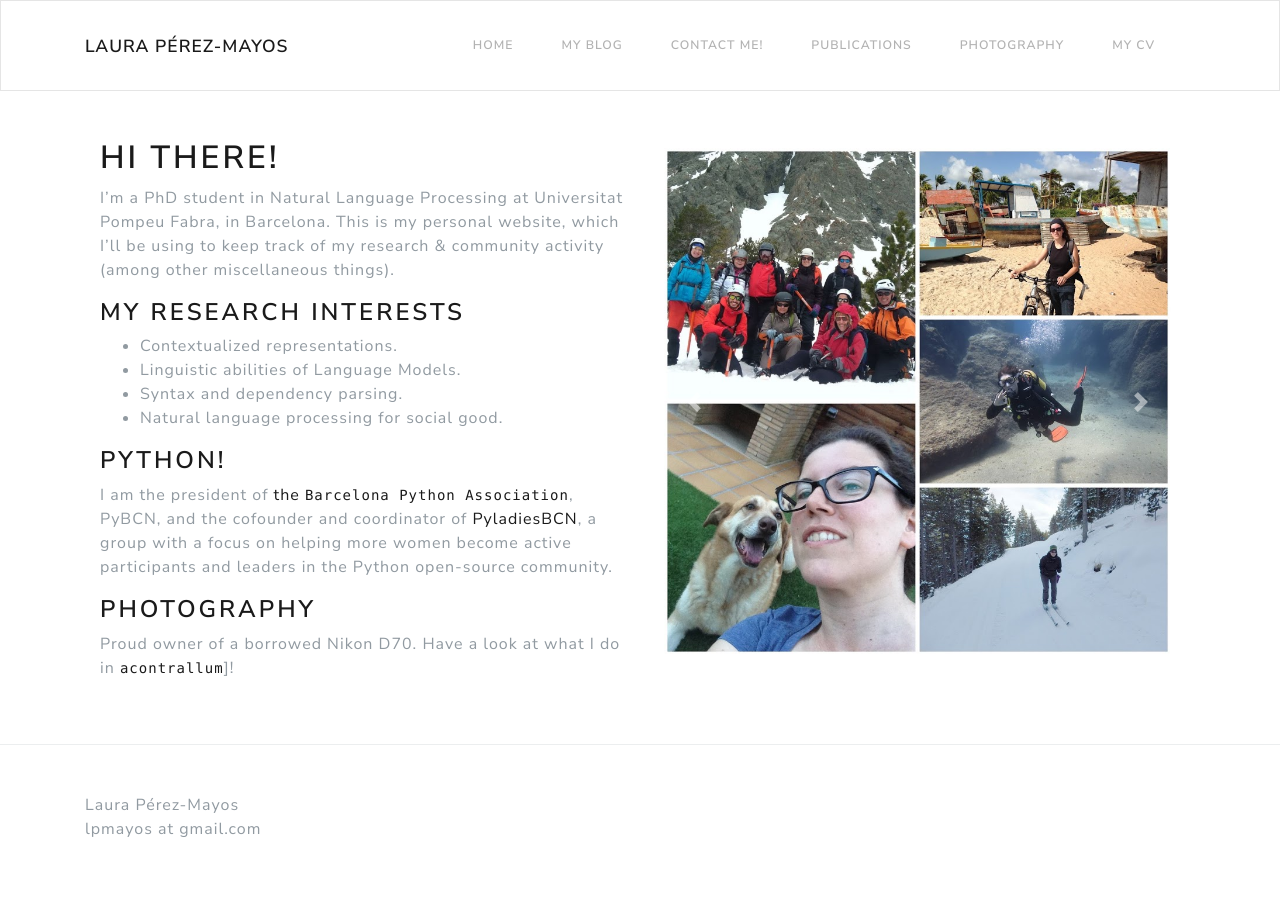
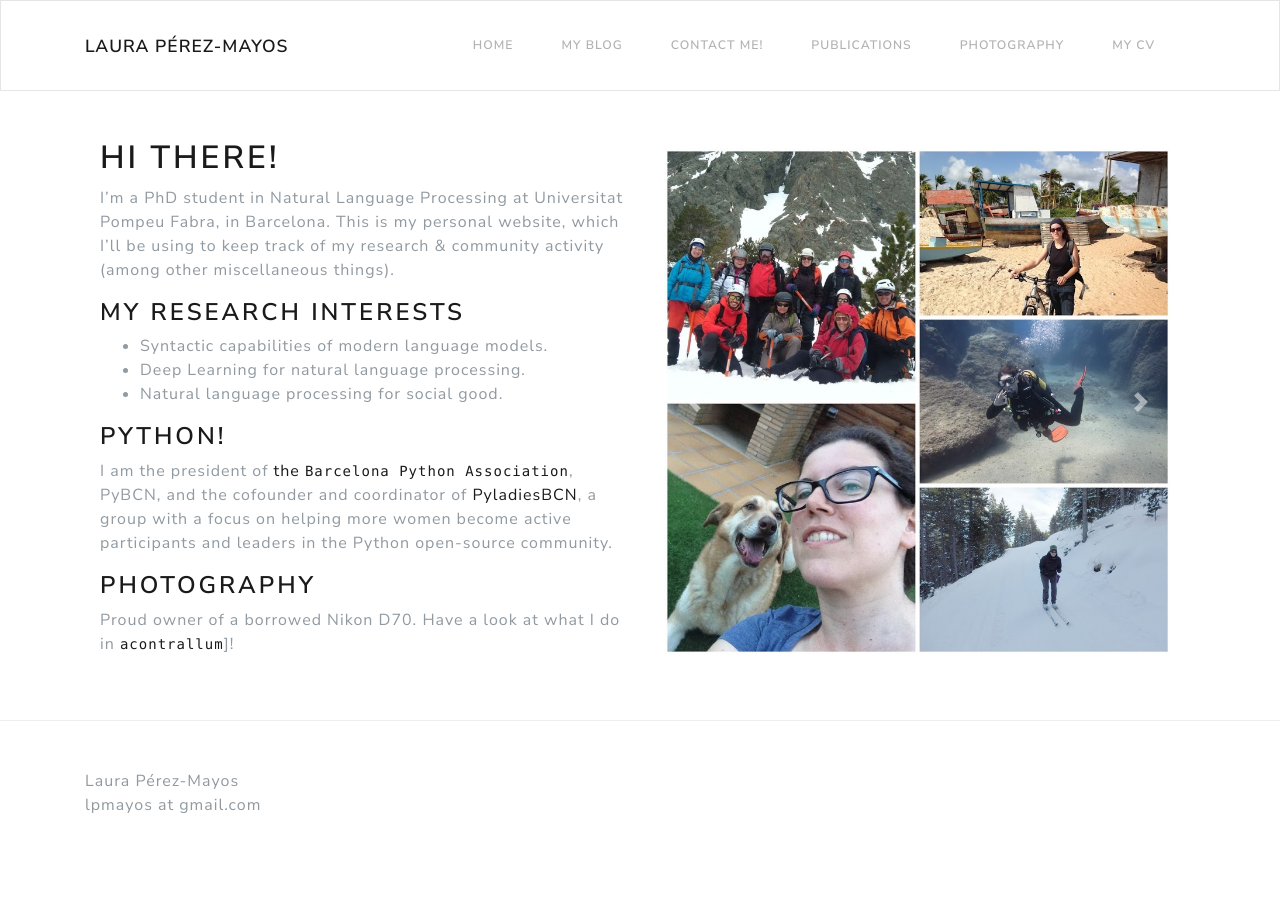
Before and after one commit to lpmayos/lpmayos.github.io, a Jekyll site: the page built from index.md, in a window 1280 px wide. Built offline with Jekyll 4.4.1, drawn with Linux system fonts in a browser that asks for light colours.

Commit message:
updated reserach interests

```diff
--- a/index.md
+++ b/index.md
@@ -13,9 +13,8 @@ I'm a PhD student in Natural Language Processing at Universitat Pompeu Fabra, in
 
 ### My research interests
 
-* Contextualized representations.
-* Linguistic abilities of Language Models.
-* Syntax and dependency parsing.
+* Syntactic capabilities of modern language models.
+* Deep Learning for natural language processing.
 * Natural language processing for social good.
 
 
```
